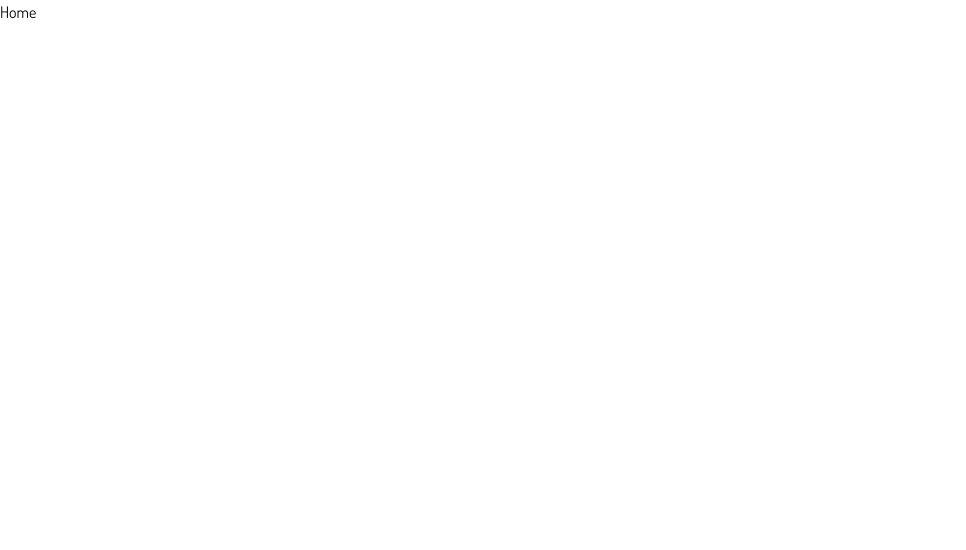
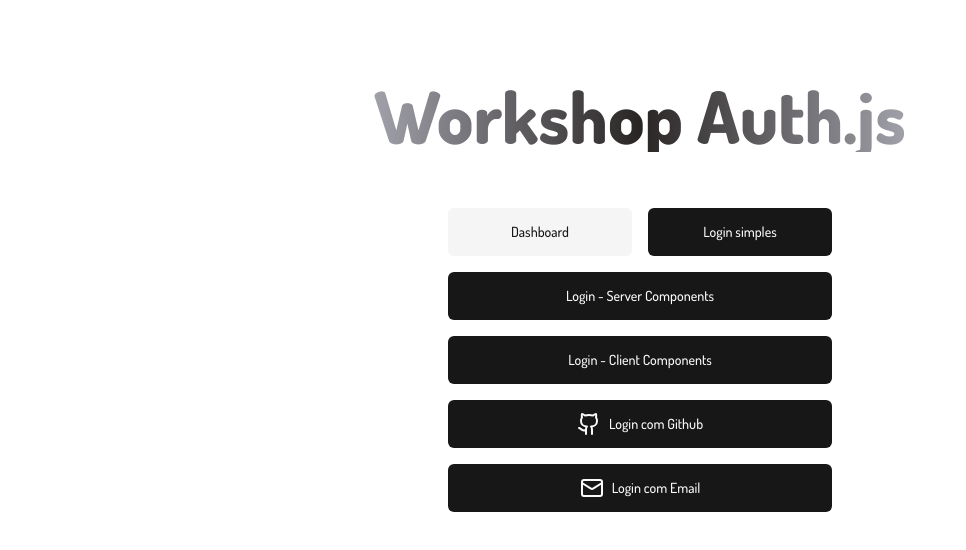
Before and after one commit to jessicasantosb/workshop-codante-next-auth, a Next.js app: page / in a window 1280 px wide. Shown: the top 550 px of the page, without its empty margins (0-966 px from the left). Built offline with nearby package versions, Linux system fonts and the light colour scheme.

Commit message:
feat: create homepage design

```diff
--- a/src/app/(auth)/login/page.tsx
+++ b/src/app/(auth)/login/page.tsx
@@ -1,3 +1,6 @@
+import { ArrowLeftIcon } from 'lucide-react';
+import Link from 'next/link';
+
 import { Button } from '@/components/ui/button';
 import {
   Card,
@@ -9,11 +12,15 @@
 } from '@/components/ui/card';
 import { Input } from '@/components/ui/input';
 import { Label } from '@/components/ui/label';
-import Link from 'next/link';
 
 export default function Login() {
   return (
-    <section className='w-full h-screen flex items-center justify-center px-4'>
+    <section className='relative w-full h-screen flex items-center justify-center px-4'>
+      <Link href={'/'} className='absolute top-4 left-4 flex items-center gap-2'>
+        <ArrowLeftIcon size={18}/>
+        Voltar para a página inicial
+      </Link>
+
       <Card className='w-full max-w-sm'>
         <CardHeader>
           <CardTitle className='text-2xl'>Login</CardTitle>
--- a/src/app/(auth)/register/page.tsx
+++ b/src/app/(auth)/register/page.tsx
@@ -1,3 +1,6 @@
+import { ArrowLeftIcon } from 'lucide-react';
+import Link from 'next/link';
+
 import { Button } from '@/components/ui/button';
 import {
   Card,
@@ -9,11 +12,18 @@
 } from '@/components/ui/card';
 import { Input } from '@/components/ui/input';
 import { Label } from '@/components/ui/label';
-import Link from 'next/link';
 
 export default function Login() {
   return (
     <section className='w-full h-screen flex items-center justify-center px-4'>
+      <Link
+        href={'/'}
+        className='absolute top-4 left-4 flex items-center gap-2'
+      >
+        <ArrowLeftIcon size={18} />
+        Voltar para a página inicial
+      </Link>
+
       <Card className='w-full max-w-sm'>
         <CardHeader>
           <CardTitle className='text-2xl'>Cadastre-se</CardTitle>
--- a/src/app/page.tsx
+++ b/src/app/page.tsx
@@ -1,3 +1,39 @@
+import { Button } from '@/components/ui/button';
+import { Github, Mail } from 'lucide-react';
+import Link from 'next/link';
+
 export default function Home() {
-  return <section>Home</section>;
+  return (
+    <section className='min-h-screen w-full flex flex-col items-center gap-14 p-20'>
+      <h1 className='text-center text-7xl font-extrabold bg-gradient-to-r from-zinc-400 via-stone-800 to-zinc-400  inline-block text-transparent bg-clip-text'>
+        Workshop Auth.js
+      </h1>
+
+      <div className='w-full max-w-sm flex items-center flex-col flex-wrap gap-4'>
+        <div className='w-full flex gap-4'>
+          <Button variant={'secondary'} size={'full'}>
+            <Link href={'/dashboard'}>Dashboard</Link>
+          </Button>
+          <Button size={'full'}>
+            <Link href={'/login'}>Login simples</Link>
+          </Button>
+        </div>
+
+        <Button size={'full'}>
+          <Link href={'/'}>Login - Server Components</Link>
+        </Button>
+        <Button size={'full'}>
+          <Link href={'/'}>Login - Client Components</Link>
+        </Button>
+        <Button size={'full'} className='flex gap-2'>
+          <Github />
+          <Link href={'/'}>Login com Github</Link>
+        </Button>
+        <Button size={'full'} className='flex gap-2'>
+          <Mail />
+          <Link href={'/'}>Login com Email</Link>
+        </Button>
+      </div>
+    </section>
+  );
 }
--- a/src/components/ui/button.tsx
+++ b/src/components/ui/button.tsx
@@ -23,6 +23,7 @@
         default: "h-10 px-4 py-2",
         sm: "h-9 rounded-md px-3",
         lg: "h-11 rounded-md px-8",
+        full: 'w-full min-h-12',
         icon: "h-10 w-10",
       },
     },
```
